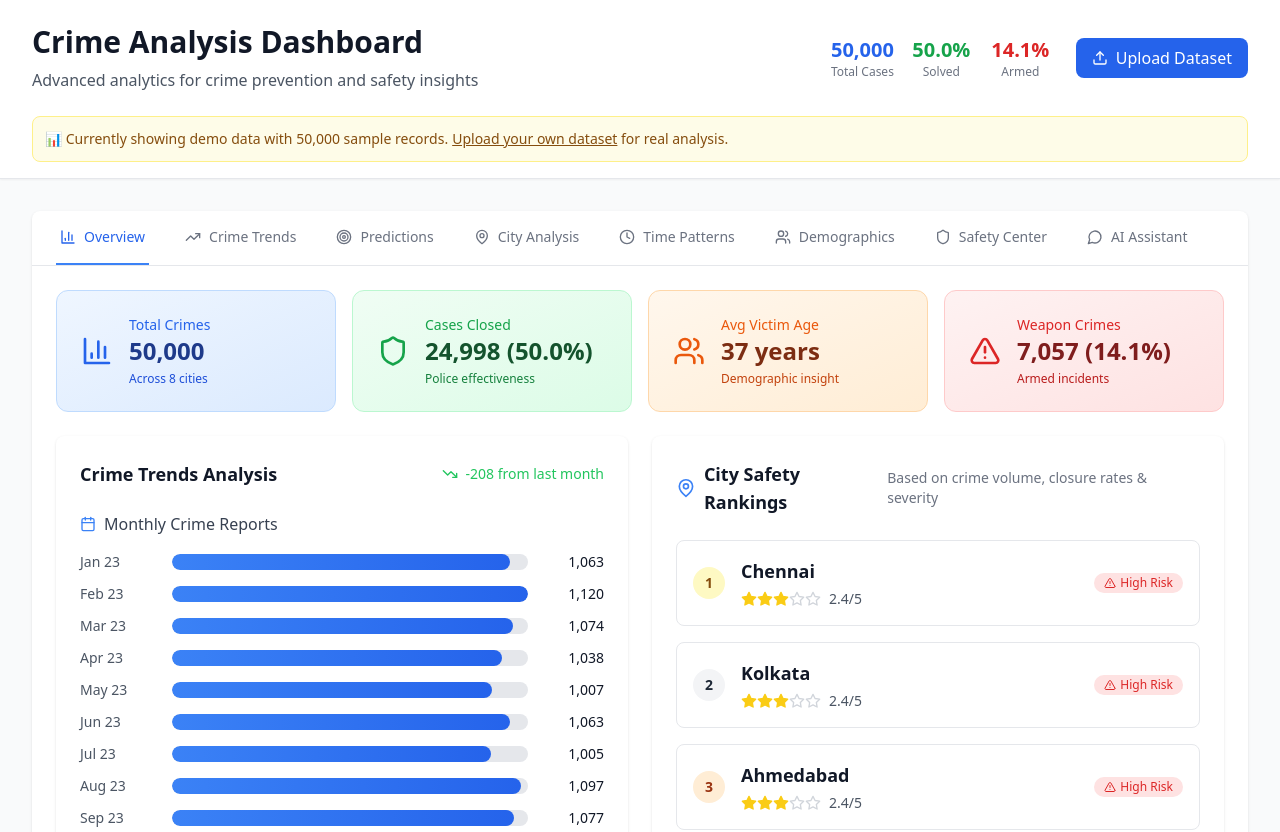
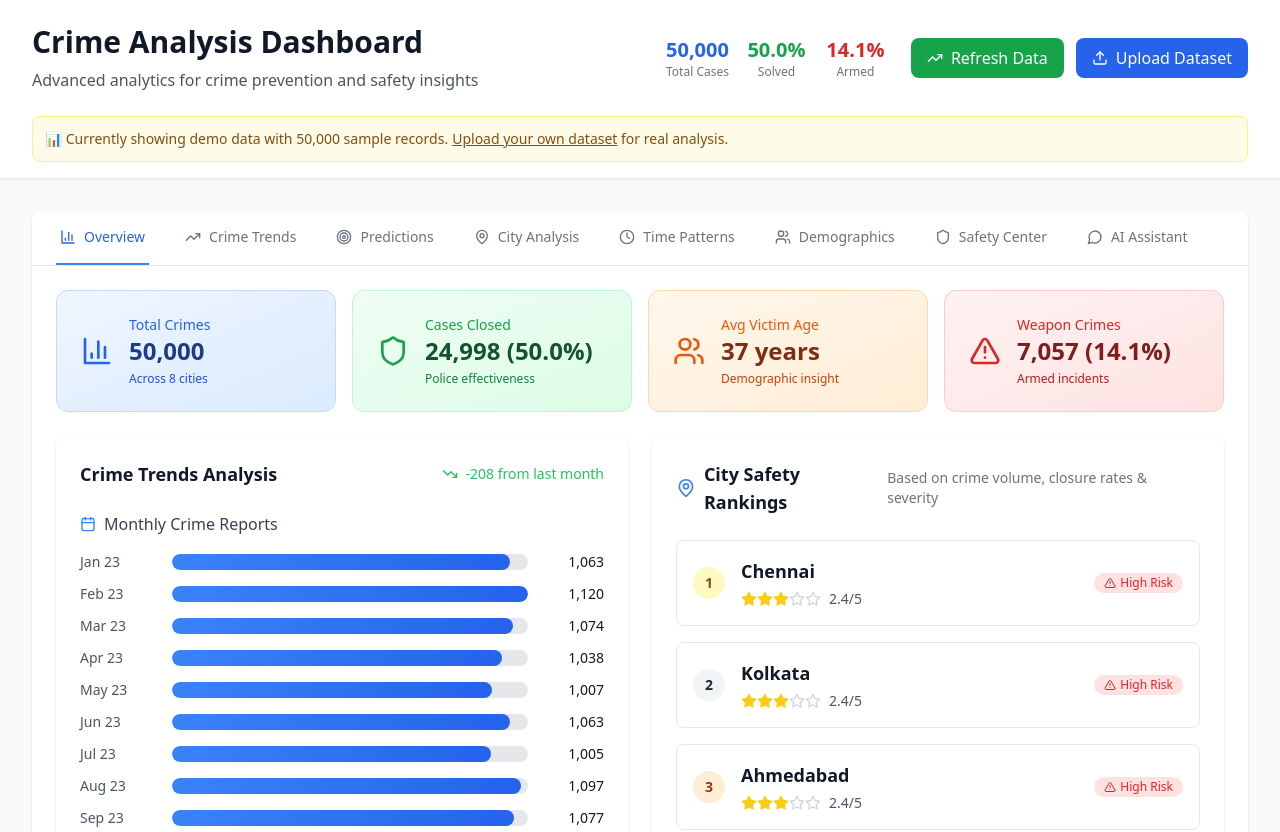
Before and after one commit to KanishJebaMathewM/Crime_Analyzer, a React (Vite) app: page / in a window 1280 px wide. Shown: the top 832 px of the page. Built offline with nearby package versions, Linux system fonts and the light colour scheme.

Commit message:
Add refresh data button to apply new realistic distributions
cgen-2ee2fd89ac404293bb5dfa7bc4e9a073

```diff
--- a/src/components/Dashboard.tsx
+++ b/src/components/Dashboard.tsx
@@ -118,6 +118,16 @@ const Dashboard: React.FC = () => {
                   <div className="text-xs text-gray-500">Armed</div>
                 </div>
               </div>
+              <div className="flex space-x-3">
+                {dataSource === 'demo' && (
+                  <button
+                    onClick={loadData}
+                    className="flex items-center px-4 py-2 bg-green-600 text-white rounded-lg hover:bg-green-700 transition-colors"
+                  >
+                    <TrendingUp className="w-4 h-4 mr-2" />
+                    Refresh Data
+                  </button>
+                )}
                 <button
                   onClick={() => setShowUpload(true)}
                   className="flex items-center px-4 py-2 bg-blue-600 text-white rounded-lg hover:bg-blue-700 transition-colors"
@@ -125,6 +135,7 @@ const Dashboard: React.FC = () => {
                   <Upload className="w-4 h-4 mr-2" />
                   Upload Dataset
                 </button>
+              </div>
             </div>
           </div>
 
```
Lines whose indentation alone changed are shown as unchanged.
